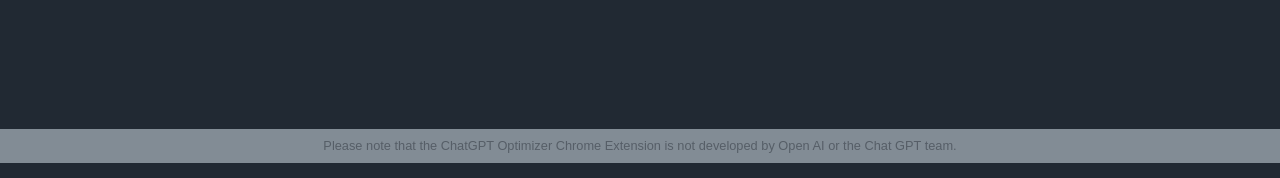
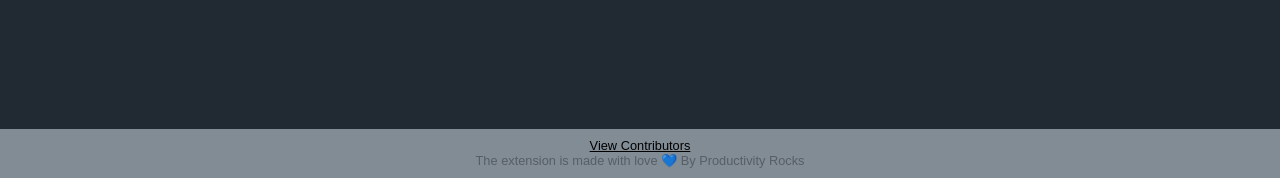
Before and after one commit to productivity-rocks/ai-optimizer-website, a PHP site: page / in a window 1280 px wide. Shown: the part 4295-4473 px from the top of the page. Run offline with PHP 8.4, Linux system fonts and the light colour scheme; grey boxes are pictures that could not be loaded.

Commit message:
feat: :mag: correct linking for contributors page
and creaate a footer where the link get's added too

```diff
--- a/contributors/index.php
+++ b/contributors/index.php
@@ -6,9 +6,9 @@
     <meta http-equiv="X-UA-Compatible" content="IE=edge">
     <meta name="viewport" content="width=device-width, initial-scale=1.0">
     <title>ChatGPT Optimizer | Productivity Rocks</title>
-    <link rel="stylesheet" href="../../css/main.css?l=<?php echo uniqid() ?>">
+    <link rel="stylesheet" href="../css/main.css?l=<?php echo uniqid() ?>">
     <link rel="stylesheet" href="page.css?l=2">
-    <script src="../../assets/js/general.js"></script>
+    <script src="../assets/js/general.js"></script>
     <script src="page.js"> </script>
 </head>
 
--- a/index.php
+++ b/index.php
@@ -253,9 +253,12 @@ header("Expires: " . gmdate("D, d M Y H:i:s", time() + 3600) . " GMT");
             </div>
         </section>
         <section id="disclaimer">
-            <p>Please note that the ChatGPT Optimizer Chrome Extension is not developed by Open AI or the Chat GPT team.</p>
-        </section>
-    </main>
+            </section>
+        </main>
+    <footer>
+        <a href="https://productivity.rocks/tool/ai-optimizer/contributors/">View Contributors</a>
+        <p>The extension is made with love 💙 By Productivity Rocks</p>
+    </footer>
 </body>
 
 </html>
--- a/page.css
+++ b/page.css
@@ -184,13 +184,17 @@ h2 {
     border-radius: 15px;
 }
 
-#disclaimer {
+footer {
     font-size: .8rem;
     padding: .6rem;
     display: grid;
     place-items: center;
     color: #565e67;
     background: #828c95;
+}
+footer a {
+    color: initial;
+    text-decoration: underline;
 }
 
 @media screen and (max-width: 768px) {
```
